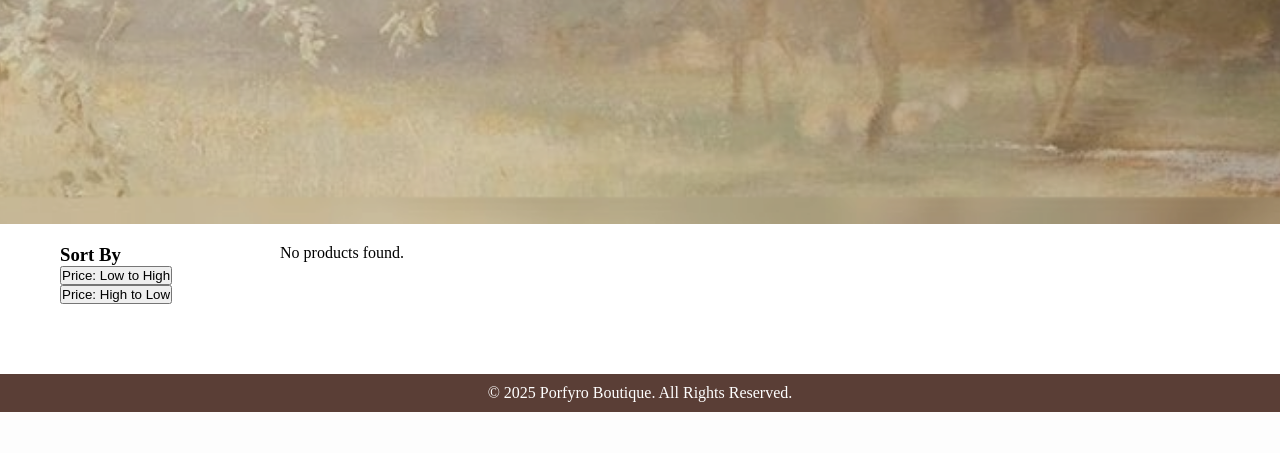
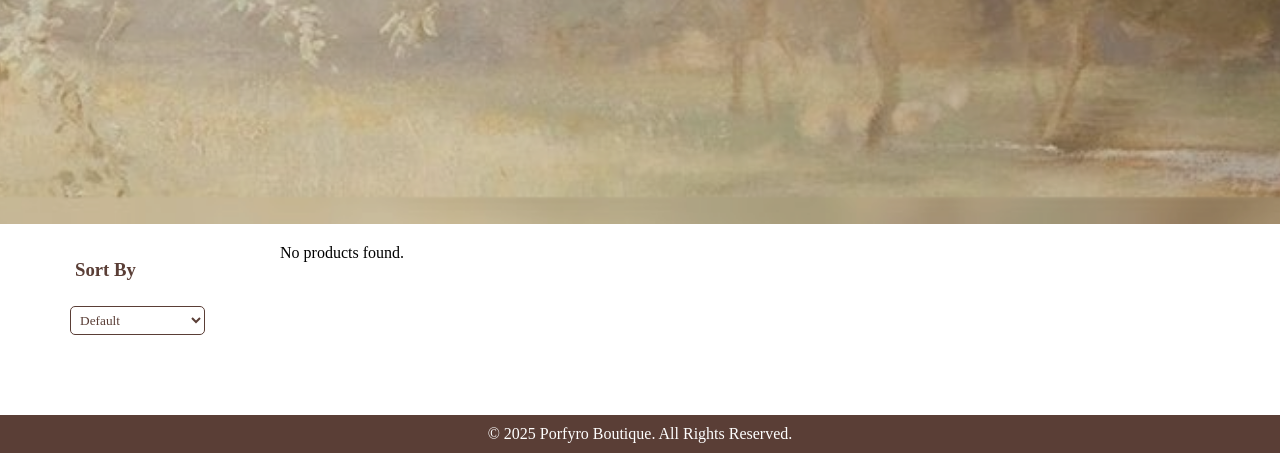
Before and after one commit to dev-anannya/nyas-boutique, a PHP site: page /category.php in a window 1280 px wide. Shown: the part 576-1029 px from the top of the page. Before the commit the page ends 988 px from the top, so only its background shows below. Run offline with PHP 8.4, Linux system fonts and the light colour scheme; data that the repository does not hold is empty.

Commit message:
Updated Sort Styling

```diff
--- a/category.php
+++ b/category.php
@@ -1,3 +1,4 @@
+<!-- filepath: c:\Users\anannya\porfyro-assignment\category.php -->
 <!DOCTYPE html>
 <html lang="en">
 <head>
@@ -23,9 +24,7 @@
             <!-- Currency Selector -->
             <div class="currency-selector">
                 <select>
-
                     <option>INR ₹ | India</option>
-
                 </select>
             </div>
 
@@ -56,8 +55,11 @@
     <section class="category-products" id="category-title">
         <div class="sidebar">
             <h3>Sort By</h3>
-            <button onclick="sortProducts('low-to-high')">Price: Low to High</button>
-            <button onclick="sortProducts('high-to-low')">Price: High to Low</button>
+            <select id="sortDropdown" onchange="sortProducts(this.value)">
+                <option value="default">Default</option>
+                <option value="low-to-high">Price: Low to High</option>
+                <option value="high-to-low">Price: High to Low</option>
+            </select>
         </div>
         <div class="product-grid" id="productGrid"></div>
     </section>
@@ -67,11 +69,6 @@
         <p>&copy; 2025 Porfyro Boutique. All Rights Reserved.</p>
     </footer>
 
-    <script src="script.js">
-
-    console.log("Script.js is loaded");
-</script>
-
-
+    <script src="script.js"></script>
 </body>
 </html>
--- a/styles.css
+++ b/styles.css
@@ -365,6 +365,23 @@ footer {
     margin-right: 20px;
 }
 
+.sidebar h3{
+    color: #5a3e36;
+    font-family: 'Playfair Display', serif;
+    padding: 5px;
+    margin: 10px;
+}
+
+#sortDropdown{
+    background-color: white;
+    border: 1px solid #5a3e36;
+    color: #5a3e36;
+    padding: 5px;
+    border-radius: 5px;
+    font-family: 'Playfair Display', serif;
+    margin: 10px;
+}
+
 .product-grid {
     display: grid;
     grid-template-columns: repeat(auto-fill, minmax(200px, 1fr));
```
